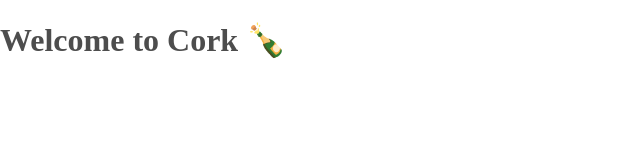
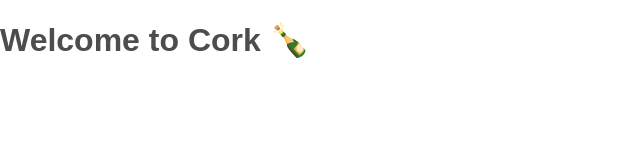
Before and after one commit to scferg/cork, a website: page app/index.html in a window 1280 px wide. Shown: the whole page, without its empty margins (0-640 px from the left). Drawn offline with nearby package versions, Linux system fonts and the light colour scheme; files that its build step writes are made by us from their sources.

Commit message:
Change default heading font-family to sans-serif

```diff
--- a/src/scss/common/variables.scss
+++ b/src/scss/common/variables.scss
@@ -58,7 +58,7 @@ $breakpoints: (
 
 /*** Typography ***/
 $font-family-body:              sans-serif;
-$font-family-heading:           serif;
+$font-family-heading:           sans-serif;
 $font-size:                     16px;
 $text-color:                    $gray-dark;
 $letter-spacing:                .15em;
```
